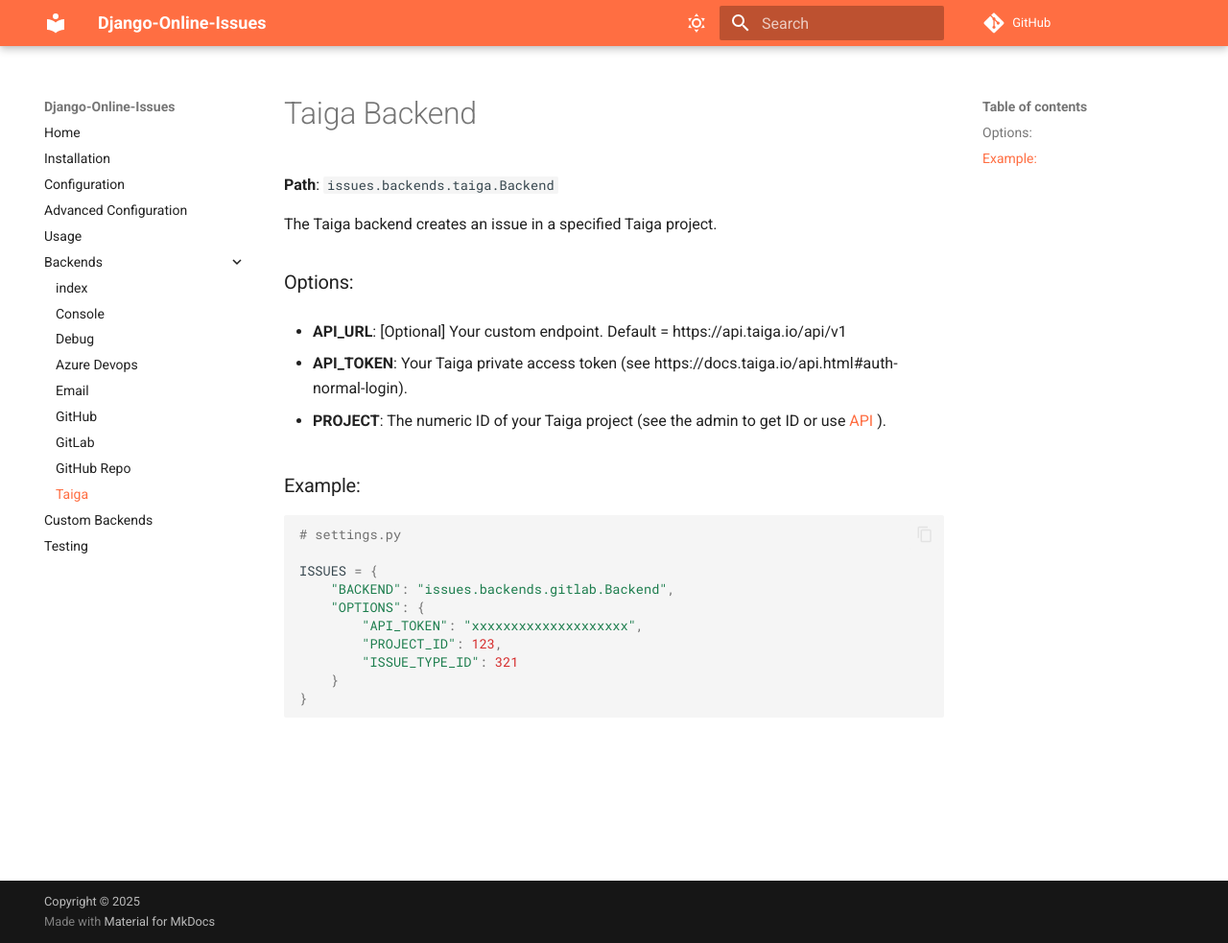
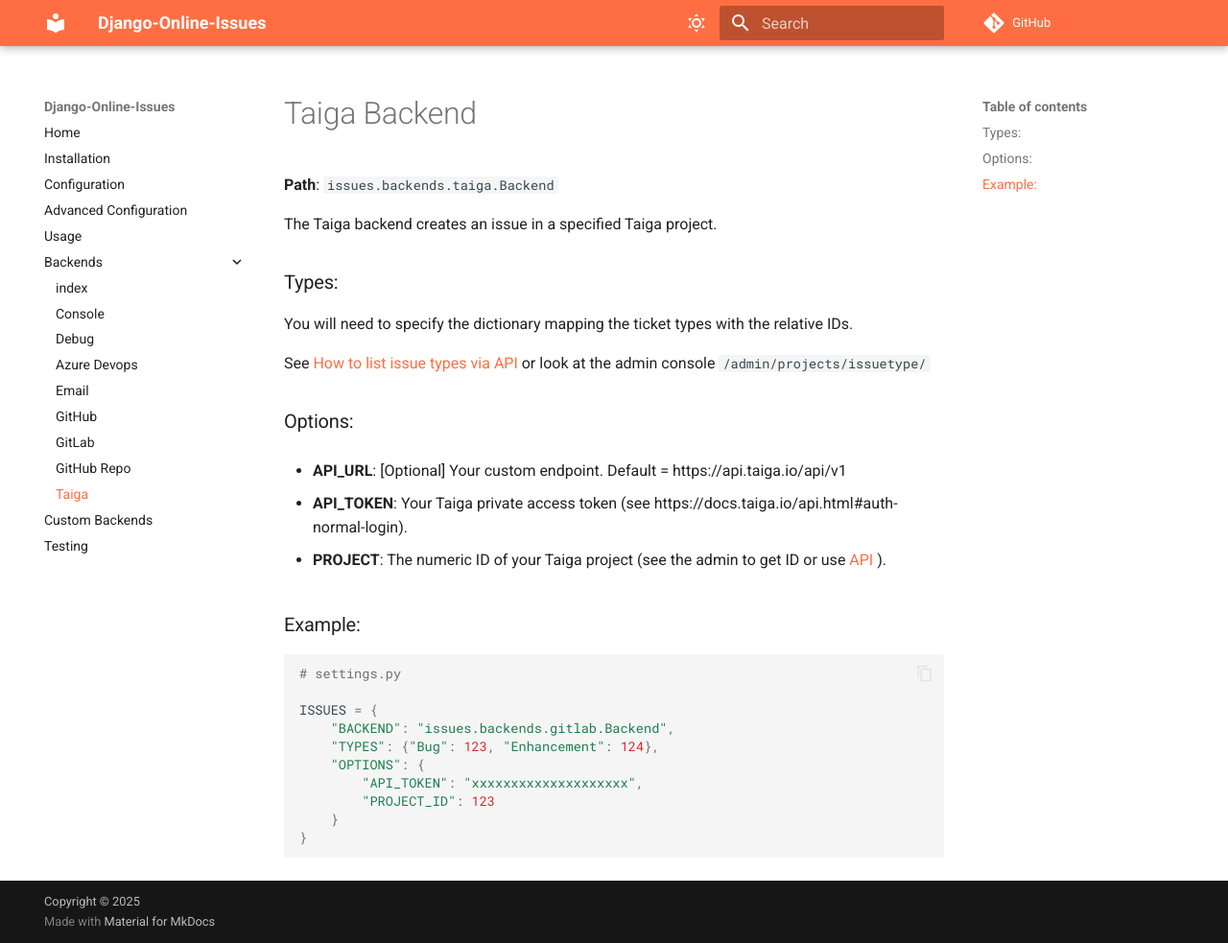
Before and after one commit to saxix/django-online-issues, an MkDocs documentation site: the page built from docs/src/backends/taiga.md, in a window 1280 px wide and 983 px high. Shown: the whole window at 96% size. Built offline with MkDocs 1.6.1 and Material for MkDocs 9.7.7, drawn with Linux system fonts in a browser that asks for light colours; comment, search, counter and statistics services are not loaded.

Commit message:
Fix #4 Taiga implementation

````diff
--- a/docs/src/backends/taiga.md
+++ b/docs/src/backends/taiga.md
@@ -3,6 +3,12 @@
 **Path**: `issues.backends.taiga.Backend`
 
 The Taiga backend creates an issue in a specified Taiga project.
+
+### Types:
+
+You will need to specify the dictionary mapping the ticket types with the relative IDs.
+
+See [How to list issue types via API](https://docs.taiga.io/api.html#issue-types-list) or look at the admin console `/admin/projects/issuetype/`
 
 ### Options:
 
@@ -19,10 +25,10 @@
 
 ISSUES = {
     "BACKEND": "issues.backends.gitlab.Backend",
+    "TYPES": {"Bug": 123, "Enhancement": 124},
     "OPTIONS": {
         "API_TOKEN": "xxxxxxxxxxxxxxxxxxxx",
-        "PROJECT_ID": 123,
-        "ISSUE_TYPE_ID": 321
+        "PROJECT_ID": 123
     }
 }
 ```
````
Also changed, not shown: 4 other files.
